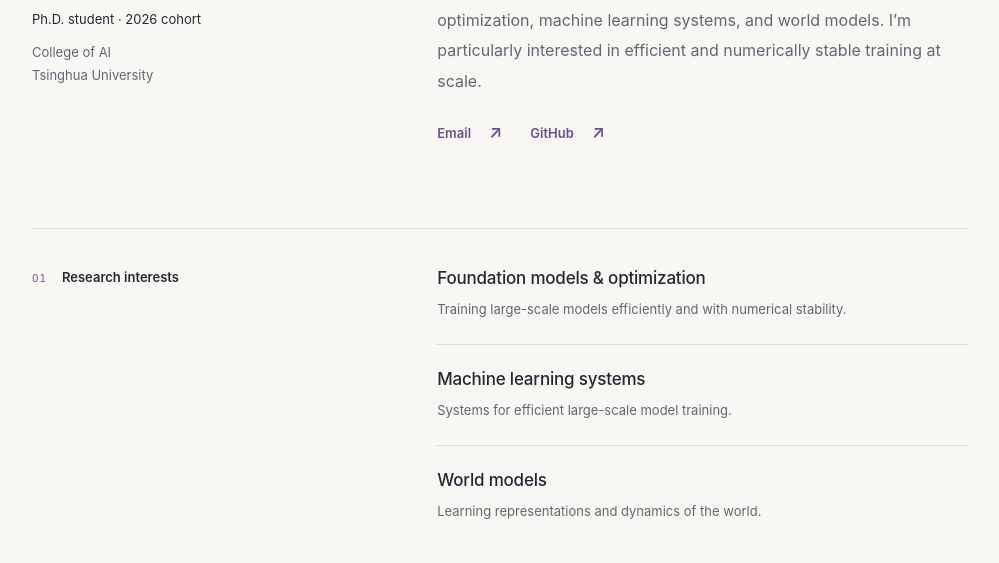
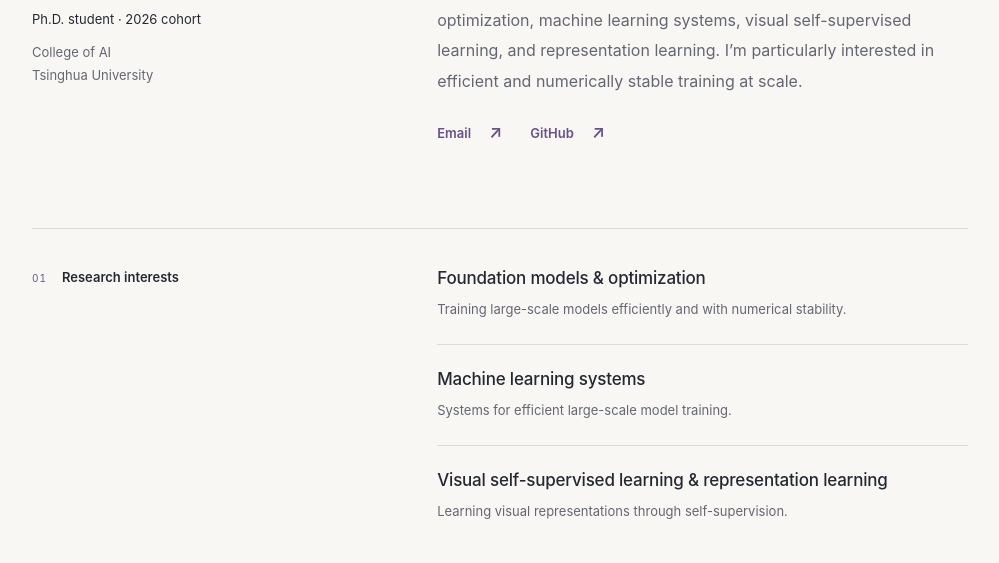
Before and after one commit to He-exploration/He-exploration.github.io, a plain HTML site: page index.html in a window 1280 px wide. Shown: the part 389-952 px from the top of the page, without its empty margins (140-1139 px from the left). Drawn offline with Linux system fonts and the light colour scheme.

Commit message:
Update visual SSL and representation interests

```diff
--- a/index.html
+++ b/index.html
@@ -4,9 +4,9 @@
   <meta charset="utf-8">
   <meta name="viewport" content="width=device-width, initial-scale=1">
   <meta name="color-scheme" content="light">
-  <meta name="description" content="He Wen (温和), Ph.D. student at the College of AI, Tsinghua University, 2026 cohort. Research interests: foundation models, optimization, ML systems, and world models.">
+  <meta name="description" content="He Wen (温和), Ph.D. student at the College of AI, Tsinghua University, 2026 cohort. Research interests: foundation models, optimization, ML systems, visual self-supervised learning, and representation learning.">
   <meta property="og:title" content="He Wen · 温和">
-  <meta property="og:description" content="Ph.D. student at Tsinghua University. Foundation models, optimization, machine learning systems, and world models.">
+  <meta property="og:description" content="Ph.D. student at Tsinghua University. Foundation models, optimization, machine learning systems, visual self-supervised learning, and representation learning.">
   <meta property="og:type" content="website">
   <meta property="og:url" content="https://he-exploration.github.io/">
   <meta name="theme-color" content="#f8f7f4">
@@ -44,7 +44,7 @@
         </div>
         <div class="about">
           <p class="about-lead" data-i18n="intro">I’m a Ph.D. student at the College of AI, Tsinghua University, where I began my doctoral studies in 2026.</p>
-          <p data-i18n="bio">My research interests include foundation model training and optimization, machine learning systems, and world models. I’m particularly interested in efficient and numerically stable training at scale.</p>
+          <p data-i18n="bio">My research interests include foundation model training and optimization, machine learning systems, visual self-supervised learning, and representation learning. I’m particularly interested in efficient and numerically stable training at scale.</p>
           <div class="intro-links"><a class="text-link" href="mailto:1927776278he@gmail.com"><span data-i18n="email">Email</span><span aria-hidden="true">↗</span></a><a class="text-link" href="https://github.com/He-exploration">GitHub <span aria-hidden="true">↗</span></a></div>
         </div>
       </section>
@@ -54,7 +54,7 @@
         <div class="research-list">
           <div class="research-item"><h3 data-i18n="area1">Foundation models & optimization</h3><p data-i18n="detail1">Training large-scale models efficiently and with numerical stability.</p></div>
           <div class="research-item"><h3 data-i18n="area2">Machine learning systems</h3><p data-i18n="detail2">Systems for efficient large-scale model training.</p></div>
-          <div class="research-item"><h3 data-i18n="area3">World models</h3><p data-i18n="detail3">Learning representations and dynamics of the world.</p></div>
+          <div class="research-item"><h3 data-i18n="area3">Visual self-supervised learning &amp; representation learning</h3><p data-i18n="detail3">Learning visual representations through self-supervision.</p></div>
         </div>
       </section>
 
--- a/script.js
+++ b/script.js
@@ -6,11 +6,11 @@
       eyebrow: 'Personal website', role: 'Ph.D. student · 2026 cohort',
       college: 'College of AI', university: 'Tsinghua University',
       intro: 'I’m a Ph.D. student at the College of AI, Tsinghua University, where I began my doctoral studies in 2026.',
-      bio: 'My research interests include foundation model training and optimization, machine learning systems, and world models. I’m particularly interested in efficient and numerically stable training at scale.',
+      bio: 'My research interests include foundation model training and optimization, machine learning systems, visual self-supervised learning, and representation learning. I’m particularly interested in efficient and numerically stable training at scale.',
       researchTitle: 'Research interests',
       area1: 'Foundation models & optimization', detail1: 'Training large-scale models efficiently and with numerical stability.',
       area2: 'Machine learning systems', detail2: 'Systems for efficient large-scale model training.',
-      area3: 'World models', detail3: 'Learning representations and dynamics of the world.',
+      area3: 'Visual self-supervised learning & representation learning', detail3: 'Learning visual representations through self-supervision.',
       email: 'Email', contactTitle: 'Contact & links', footer: '温和 · Tsinghua University'
     },
     zh: {
@@ -18,11 +18,11 @@
       eyebrow: '个人主页', role: '2026级博士生',
       college: '人工智能学院', university: '清华大学',
       intro: '我是温和，清华大学人工智能学院2026级博士生。',
-      bio: '我的研究兴趣包括基础模型的训练与优化、机器学习系统以及世界模型，尤其关注大规模模型训练的效率与数值稳定性。',
+      bio: '我的研究兴趣包括基础模型的训练与优化、机器学习系统以及视觉自监督学习与表征学习，尤其关注大规模模型训练的效率与数值稳定性。',
       researchTitle: '研究兴趣',
       area1: '基础模型与优化', detail1: '大规模模型训练的效率与数值稳定性。',
       area2: '机器学习系统', detail2: '面向大规模模型高效训练的系统。',
-      area3: '世界模型', detail3: '学习世界的表征与动态规律。',
+      area3: '视觉自监督学习与表征学习', detail3: '通过自监督学习探索视觉表征。',
       email: '邮箱', contactTitle: '联系与链接', footer: '温和 · 清华大学'
     }
   };
```
